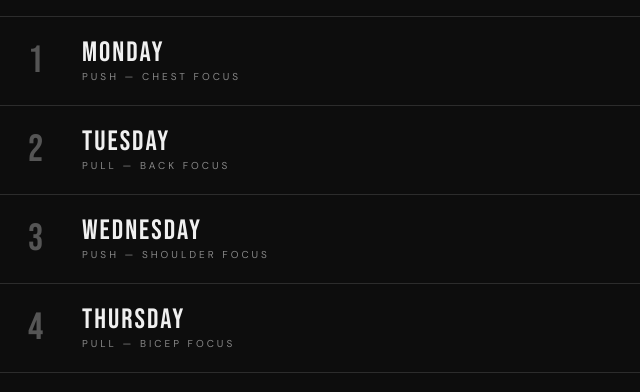
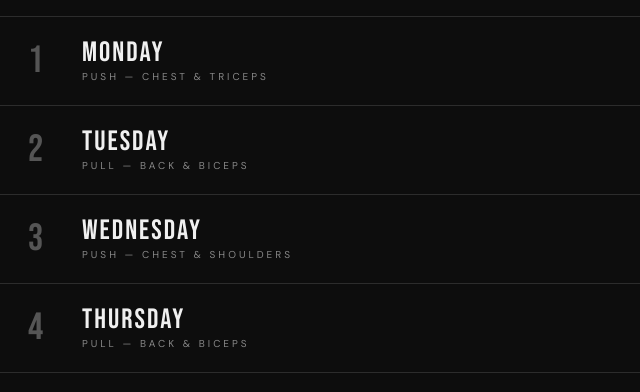
Before and after one commit to kitty4422r/Workout, a plain HTML site: page index.html in a window 1280 px wide. Shown: the part 172-564 px from the top of the page, 0-640 px from the left. Drawn offline with Linux system fonts and the light colour scheme.

Commit message:
Add files via upload

```diff
--- a/index.html
+++ b/index.html
@@ -643,51 +643,50 @@
 // ── DATA ──────────────────────────────────────────────────────────────────────
 const DAYS = [
   {
-    id: 0, name: 'Monday', type: 'Push — Chest Focus', tag: 'push',
+    id: 0, name: 'Monday', type: 'Push — Chest & Triceps', tag: 'push',
     exercises: [
       { name: 'Chest Press Machine', sets: 4, reps: '8–12 reps', rest: 90 },
-      { name: 'Arnold Press', sets: 3, reps: '10–12 reps', rest: 90 },
+      { name: 'Incline Chest Press Machine', sets: 3, reps: '10–12 reps', rest: 90 },
+      { name: 'Cable Chest Fly', sets: 3, reps: '12–15 reps', rest: 60 },
       { name: 'Tricep Pulldown — Rope', sets: 3, reps: '12–15 reps', rest: 60 },
       { name: 'Tricep Pulldown — Bar', sets: 3, reps: '12–15 reps', rest: 60 },
     ]
   },
   {
-    id: 1, name: 'Tuesday', type: 'Pull — Back Focus', tag: 'pull',
+    id: 1, name: 'Tuesday', type: 'Pull — Back & Biceps', tag: 'pull',
     exercises: [
       { name: 'Pulldown Machine', sets: 4, reps: '8–12 reps', rest: 90 },
       { name: 'Row Machine', sets: 4, reps: '8–12 reps', rest: 90 },
       { name: 'Bicep Curl', sets: 3, reps: '10–14 reps', rest: 60 },
       { name: 'Hammer Curl', sets: 3, reps: '10–14 reps', rest: 60 },
-      { name: 'Reverse Grip Curl', sets: 2, reps: '12–15 reps', rest: 60 },
     ]
   },
   {
-    id: 2, name: 'Wednesday', type: 'Push — Shoulder Focus', tag: 'push',
+    id: 2, name: 'Wednesday', type: 'Push — Chest & Shoulders', tag: 'push',
     exercises: [
+      { name: 'Chest Press Machine', sets: 3, reps: '10–12 reps (lighter)', rest: 75 },
+      { name: 'Cable Chest Fly', sets: 3, reps: '12–15 reps', rest: 60 },
       { name: 'Arnold Press', sets: 4, reps: '10–12 reps', rest: 90 },
-      { name: 'Chest Press Machine', sets: 3, reps: '10–12 reps (lighter)', rest: 75 },
       { name: 'Lateral Raise', sets: 3, reps: '12–15 reps', rest: 60 },
-      { name: 'Tricep Pulldown — Rope', sets: 4, reps: '12–15 reps', rest: 60 },
+      { name: 'Tricep Pulldown — Rope', sets: 3, reps: '12–15 reps', rest: 60 },
     ]
   },
   {
-    id: 3, name: 'Thursday', type: 'Pull — Bicep Focus', tag: 'pull',
+    id: 3, name: 'Thursday', type: 'Pull — Back & Biceps', tag: 'pull',
     exercises: [
       { name: 'Pulldown Machine', sets: 4, reps: '8–12 reps', rest: 90 },
       { name: 'Row Machine', sets: 3, reps: '10–12 reps', rest: 90 },
-      { name: 'Bicep Curl', sets: 4, reps: '10–14 reps', rest: 60 },
+      { name: 'Bicep Curl', sets: 3, reps: '10–14 reps', rest: 60 },
       { name: 'Hammer Curl', sets: 3, reps: '10–12 reps', rest: 60 },
       { name: 'Reverse Grip Curl', sets: 3, reps: '12–15 reps', rest: 60 },
-      { name: 'Dumbbell Shrugs', sets: 3, reps: '12–15 reps', rest: 60 },
     ]
   },
   {
     id: 4, name: 'Friday', type: 'Shoulders & Arms', tag: 'arms',
     exercises: [
-      { name: 'Arnold Press', sets: 4, reps: '10–12 reps', rest: 90 },
+      { name: 'Arnold Press', sets: 3, reps: '10–12 reps', rest: 90 },
       { name: 'Lateral Raise', sets: 3, reps: '12–15 reps', rest: 60 },
       { name: 'Bicep Curl', sets: 3, reps: '10–12 reps', rest: 60 },
-      { name: 'Hammer Curl', sets: 3, reps: '10–12 reps', rest: 60 },
       { name: 'Reverse Grip Curl', sets: 2, reps: '12–15 reps', rest: 60 },
       { name: 'Tricep Pulldown — Rope', sets: 3, reps: '12–15 reps', rest: 60 },
       { name: 'Tricep Pulldown — Bar', sets: 3, reps: '12–15 reps', rest: 60 },
```
